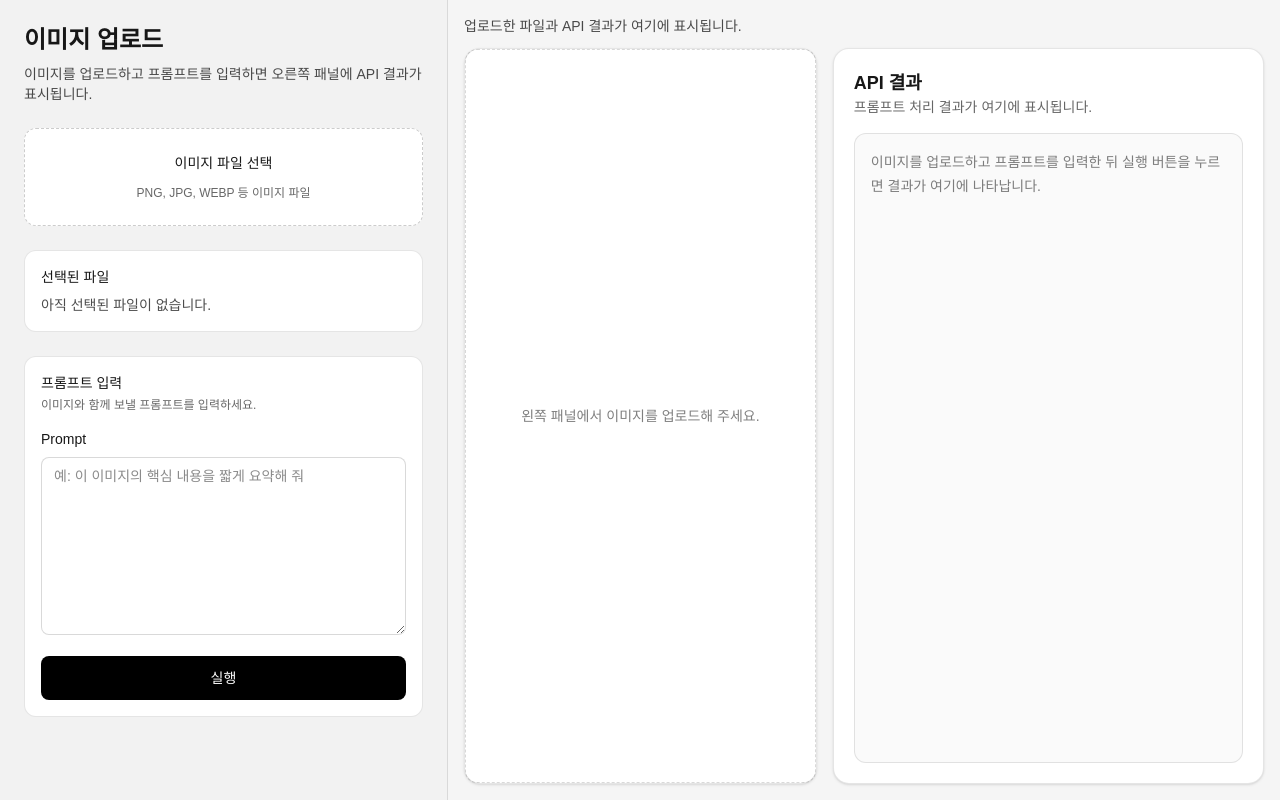
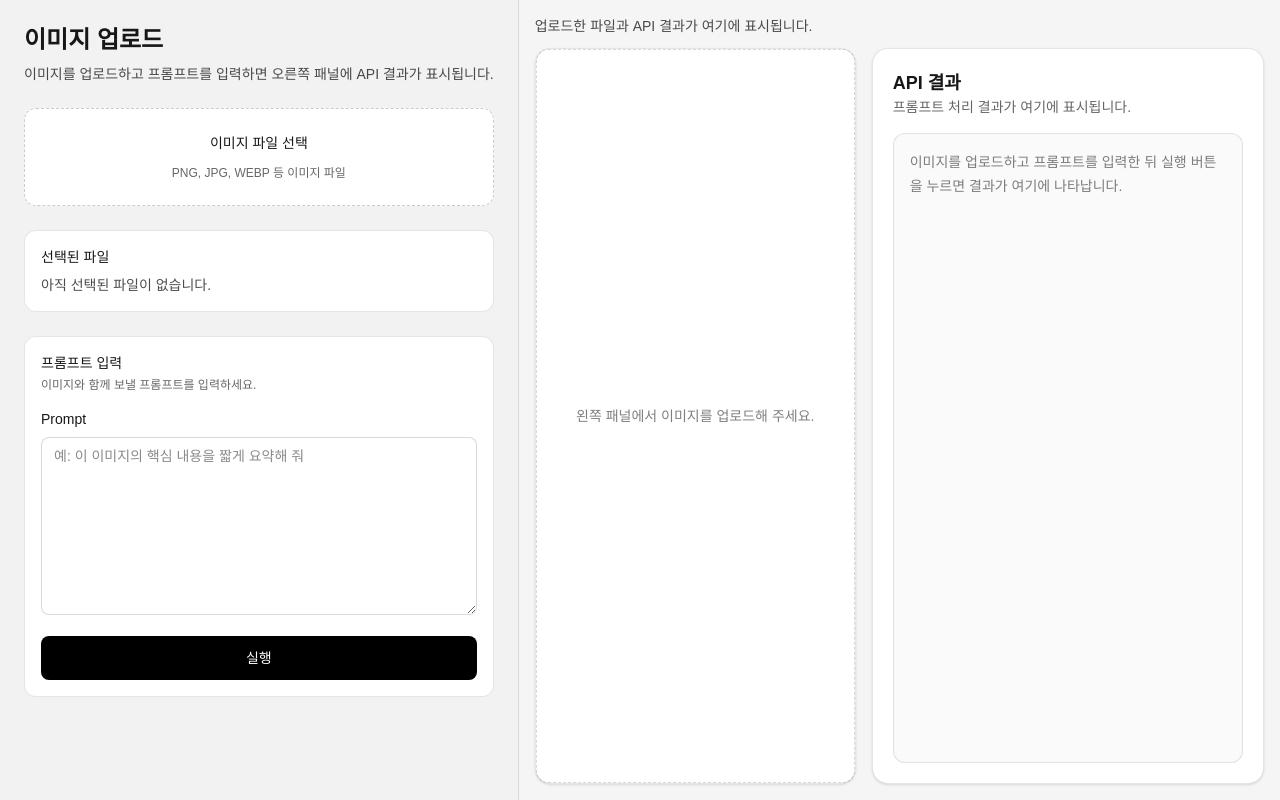
Before and after one commit to youngee28/pymupdf_test, a Next.js app: page / in a window 1280 px wide. Built offline with nearby package versions, Linux system fonts and the light colour scheme.

Commit message:
fix: 패널 크기 수정

```diff
--- a/src/components/left-panel/LeftPanel.tsx
+++ b/src/components/left-panel/LeftPanel.tsx
@@ -22,7 +22,7 @@ export function LeftPanel({
   onSubmit,
 }: LeftPanelProps) {
   return (
-    <aside className="flex h-full w-full max-w-md flex-col gap-6 overflow-y-auto border-r border-black/10 bg-black/5 p-6 dark:border-white/10 dark:bg-white/5">
+    <aside className="flex h-full w -md flex-col gap-6 overflow-y-auto border-r border-black/10 bg-black/5 p-6 dark:border-white/10 dark:bg-white/5">
       <div className="space-y-2">
         <h1 className="text-2xl font-semibold">이미지 업로드</h1>
         <p className="text-sm text-black/70 dark:text-white/70">
```
